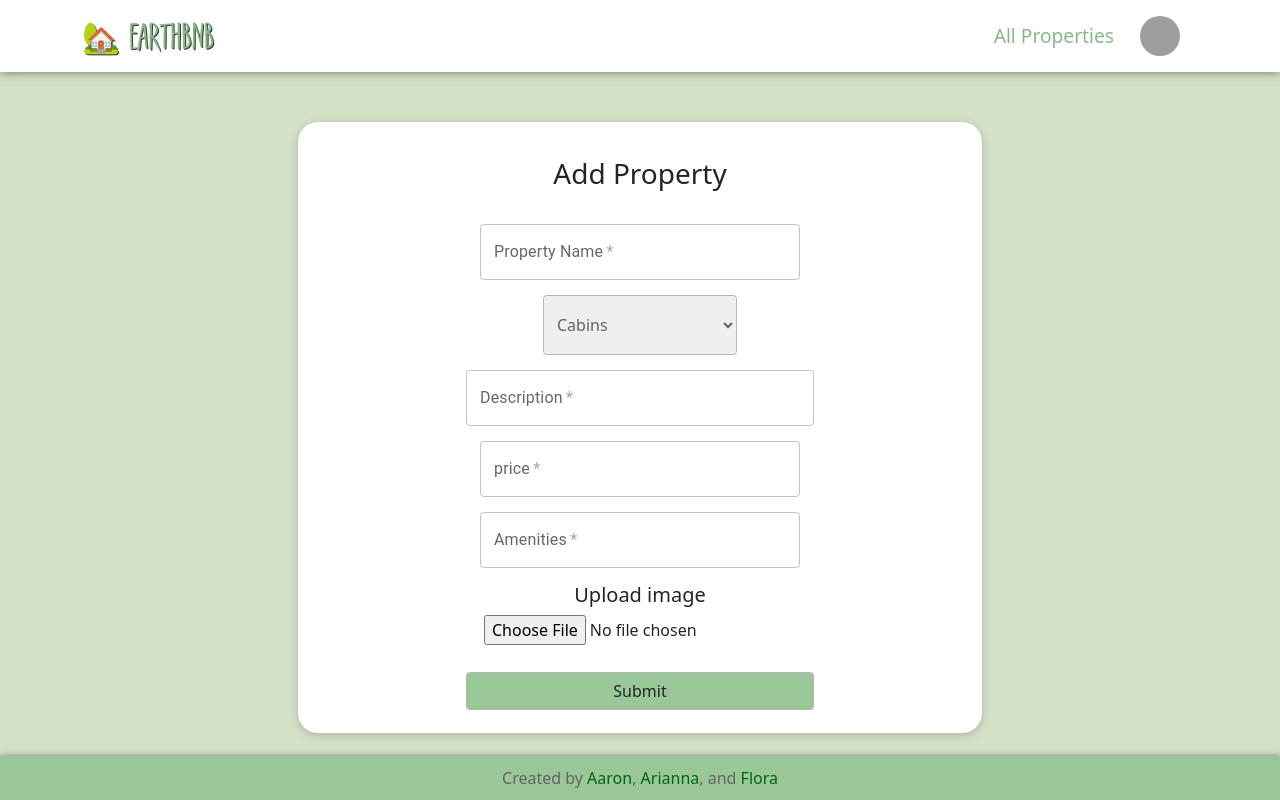
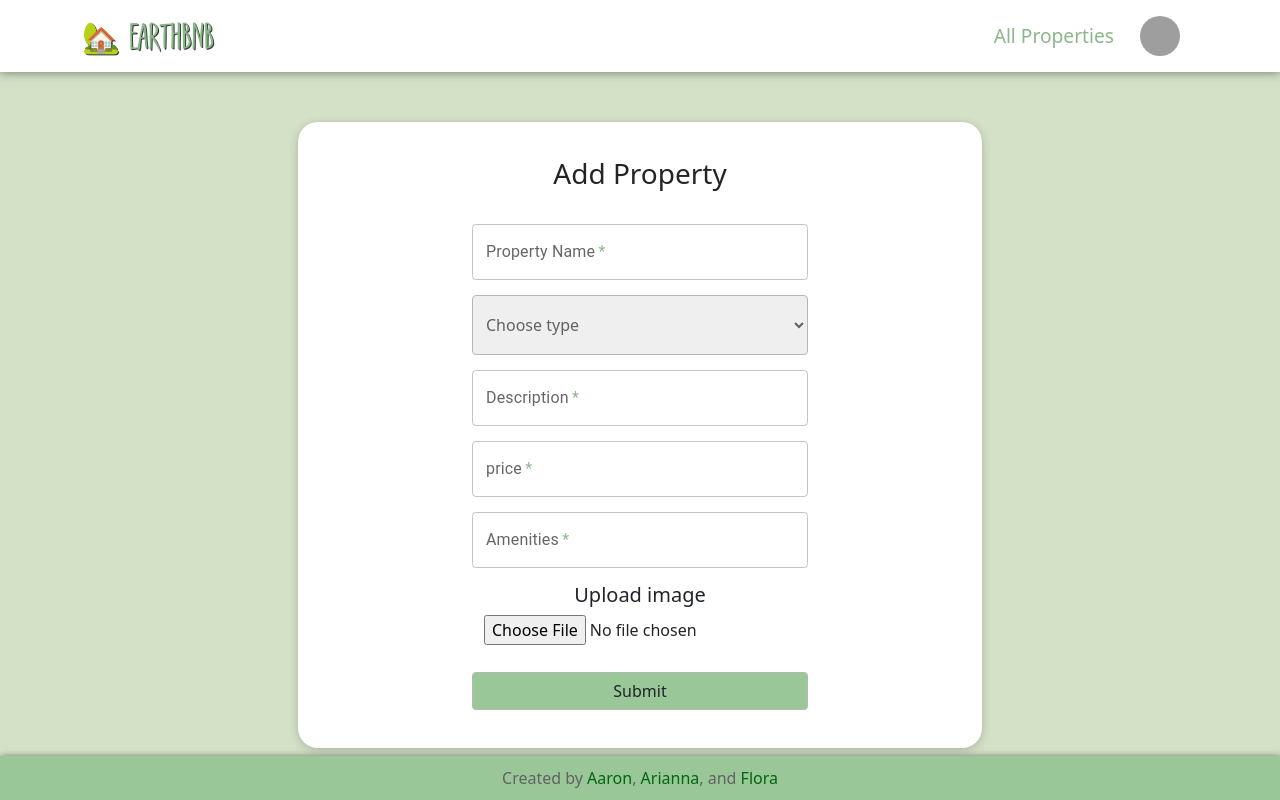
Before and after one commit to silverjana/SEI-project3-Earthbnb-frontend, a React (Create React App) app: page /add-property in a window 1280 px wide. Built offline with nearby package versions, Linux system fonts and the light colour scheme; no server answers; grey boxes are pictures that could not be loaded.

Commit message:
css, add prop form - again

```diff
--- a/public/index.html
+++ b/public/index.html
@@ -2,7 +2,8 @@
 <html lang="en">
   <head>
     <meta charset="utf-8" />
-    <link rel="icon" href="%PUBLIC_URL%/favicon.ico" />
+    <link rel="icon" href="../src/images/treeHouse.png" />
+
     <meta name="viewport" content="width=device-width, initial-scale=1" />
     <meta name="theme-color" content="#000000" />
     <meta
--- a/src/components/AddProperty.js
+++ b/src/components/AddProperty.js
@@ -86,7 +86,7 @@ const AddProperty = () => {
             <TextField required error={userError ? true : false} className="form-input" id="outlined-required" name='name' label="Property Name" value={data.name} onChange={handleChange} />
             <div className="select-property-type">
               <select className="type-select" name='type' onChange={handleChange}>
-                  <option disabled value='All'>Choose type</option>
+                  <option selected={true} disabled value='All'>Choose type</option>
                   <option value='cabin'>Cabins</option>
                   <option value='city'>City</option>
                   <option value='country'>Country</option>
--- a/src/components/Login.js
+++ b/src/components/Login.js
@@ -2,10 +2,10 @@ import { TextField } from '@mui/material'
 import Container from 'react-bootstrap/Container'
 import Row from 'react-bootstrap/Row'
 import axios from 'axios'
-import { useState, useEffect, Link } from 'react'
+import { useState, useEffect } from 'react'
 import { useNavigate } from 'react-router-dom'
 import { API_URL } from '../config'
-
+import { Link } from 'react-router-dom'
 const Login = () => {
   //when coming back to page, scroll to top
   useEffect(() => {
@@ -70,7 +70,12 @@ const Login = () => {
             <TextField error={error ? true : false} required className="form-input" id="outlined-password-input" type="password" name='password' label="Password" value={data.password} onChange={handleChange} />
             {error && <div className='error-mex'>{error}</div>}
             <input type="submit" value="Login" className='submitbtn-fixed' />
-            {login && <button className='btn oksubmit' onClick={handleClick}>Done! Click here to go back</button>}
+            {login &&
+            <>
+            <button className='btn oksubmit' onClick={handleClick}>Done! Click here to go back</button>
+            <Link className="btn oksubmit" as="btn" to="/" >Or click here to go to Home</Link>
+
+            </>}
           </form>
         </Row>
       </Container>
--- a/src/styles/main.scss
+++ b/src/styles/main.scss
@@ -446,12 +446,13 @@ span {
   justify-content: space-around;
   align-items: center;
   min-height: 40vh;
-  margin-top: 15px;
+  margin: 15px;
 
   div,
   textarea {
     //max-width: 194px;
-    min-width: 25vw;
+    min-width: 10vw;
+    width: 100%;
   }
 
 }
@@ -485,7 +486,7 @@ span {
 /* -- select input create properrty-- */
 
 .type-select {
-  width: 194px;
+  width: 100%;
   margin-bottom: 15px;
   padding: 17px 9px;
   border: 1px solid #b6b6b6;
```
